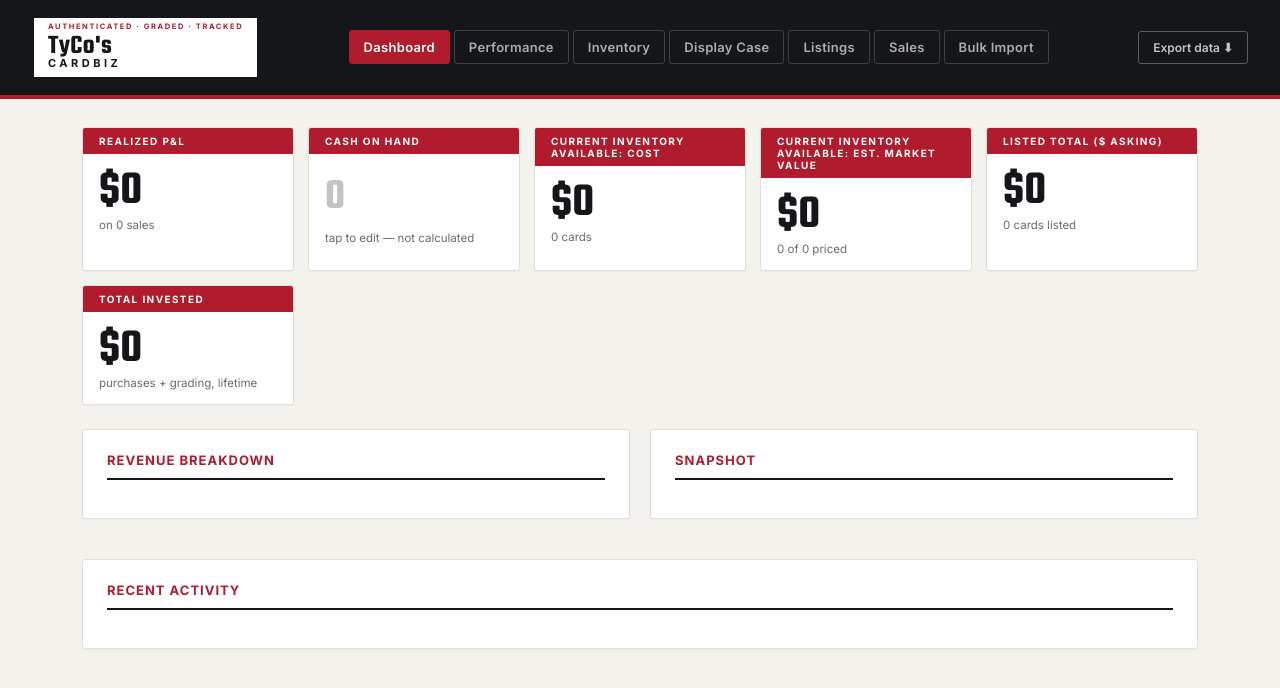
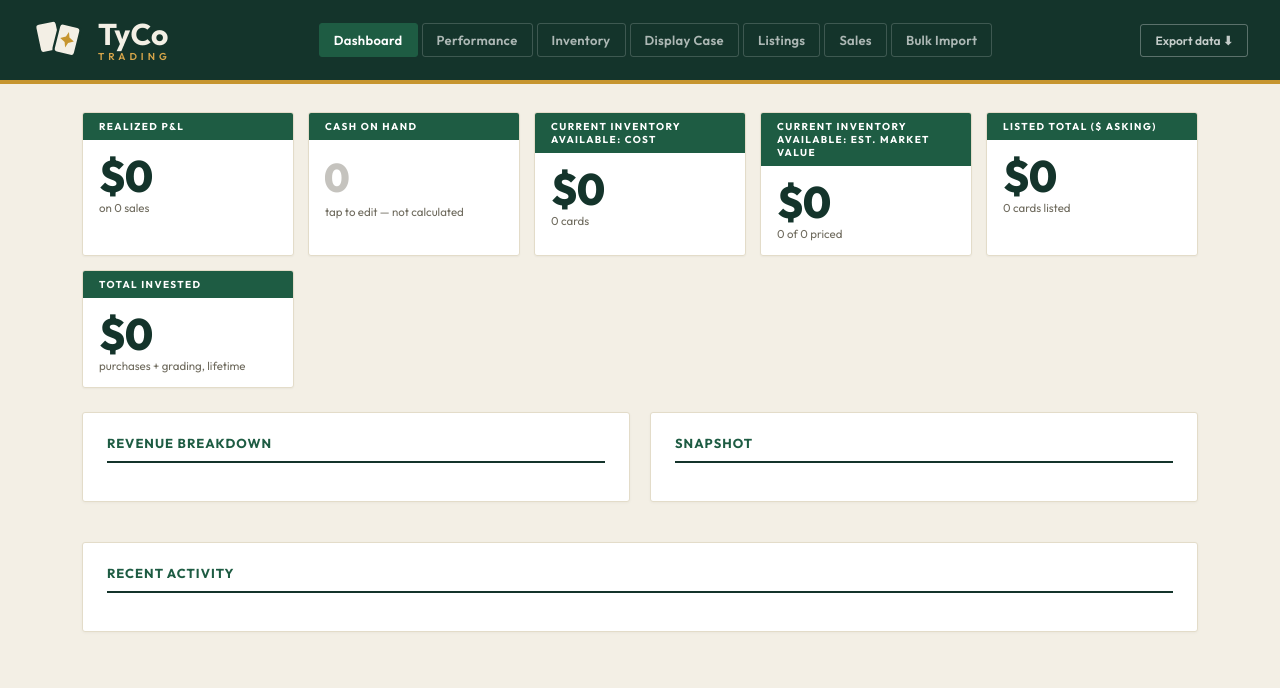
Before and after one commit to Tyc0-29/Carbiz-Dashboard, a website: page public/index.html in a window 1280 px wide. Drawn offline with nearby package versions, Linux system fonts and the light colour scheme; no server answers.

Commit message:
Full rebrand to TyCo Trading: forest/cream/gold palette, Outfit font, card-fan mark, new icons

```diff
--- a/public/app.js
+++ b/public/app.js
@@ -789,7 +789,7 @@ async function loadPerformance() {
       datasets: [{
         label: 'Net proceeds',
         data: values,
-        backgroundColor: '#B01B2E'
+        backgroundColor: '#C6952F'
       }]
     },
     options: {
--- a/public/index.html
+++ b/public/index.html
@@ -3,27 +3,35 @@
 <head>
 <meta charset="UTF-8" />
 <meta name="viewport" content="width=device-width, initial-scale=1.0" />
-<title>TyCo's Cardbiz — Dashboard</title>
+<title>Cardbiz — TyCo Trading</title>
 <link rel="manifest" href="/manifest.json" />
 <link rel="icon" type="image/png" href="/favicon-32.png" />
 <link rel="apple-touch-icon" href="/apple-touch-icon.png" />
-<meta name="theme-color" content="#14161A" />
+<meta name="theme-color" content="#14342B" />
 <meta name="apple-mobile-web-app-capable" content="yes" />
 <meta name="apple-mobile-web-app-status-bar-style" content="black-translucent" />
 <meta name="apple-mobile-web-app-title" content="Cardbiz" />
 <link rel="preconnect" href="https://fonts.googleapis.com">
 <link rel="preconnect" href="https://fonts.gstatic.com" crossorigin>
-<link href="https://fonts.googleapis.com/css2?family=Teko:wght@400;500;600;700&family=Inter:wght@400;500;600;700&family=JetBrains+Mono:wght@400;500;600&display=swap" rel="stylesheet">
+<link href="https://fonts.googleapis.com/css2?family=Outfit:wght@400;500;600;700;800&family=JetBrains+Mono:wght@400;500;600&display=swap" rel="stylesheet">
 <link rel="stylesheet" href="styles.css" />
 </head>
 <body>
 
 <header class="topbar">
-  <div class="brand">
-    <div class="cert-mark">
-      <div class="cert-mark-top">AUTHENTICATED · GRADED · TRACKED</div>
-      <div class="cert-mark-main">TyCo's</div>
-      <div class="cert-mark-sub">CARDBIZ</div>
+  <div class="brand brand-lockup">
+    <svg class="brand-fan" width="52" height="48" viewBox="0 0 52 48" fill="none" xmlns="http://www.w3.org/2000/svg">
+      <g transform="rotate(-12 16 24)">
+        <rect x="6" y="6" width="22" height="30" rx="4" fill="#F3EFE5" stroke="#14342B" stroke-width="2.4"/>
+      </g>
+      <g transform="rotate(14 36 24)">
+        <rect x="24" y="9" width="22" height="30" rx="4" fill="#F3EFE5" stroke="#14342B" stroke-width="2.4"/>
+        <path d="M35 16 L36.8 21.2 L42 24 L36.8 26.8 L35 32 L33.2 26.8 L28 24 L33.2 21.2 Z" fill="#C6952F"/>
+      </g>
+    </svg>
+    <div class="brand-text">
+      <div class="brand-name">TyCo</div>
+      <div class="brand-sub">TRADING</div>
     </div>
   </div>
   <nav class="tabs" id="tabs">
--- a/public/styles.css
+++ b/public/styles.css
@@ -1,20 +1,22 @@
 :root {
-  --ink: #14161A;
-  --ink-soft: #2A2D33;
+  --ink: #14342B;            /* deep forest — headers, strong text */
+  --ink-soft: #1F4A3A;
   --white: #FFFFFF;
-  --paper: #F4F2ED;
-  --paper-line: #E4E0D6;
-  --red: #B01B2E;
-  --red-dark: #7E1220;
-  --red-wash: #FBEAEC;
+  --paper: #F3EFE5;          /* cream */
+  --paper-line: #E3DCC9;
+  --red: #1E5C43;            /* brand forest — primary actions (var name kept for safety) */
+  --red-dark: #164534;
+  --red-wash: #F5EAD2;       /* warm gold wash for notices */
+  --gold: #C6952F;
+  --gold-soft: #D6A54A;
   --navy: #1C2B4A;
   --green: #1F7A43;
   --loss: #B0142E;
-  --text-dim: #6B6B66;
-  --text-body: #201F1B;
+  --text-dim: #6F6B5E;
+  --text-body: #22201A;
 
-  --font-display: 'Teko', sans-serif;
-  --font-body: 'Inter', sans-serif;
+  --font-display: 'Outfit', sans-serif;
+  --font-body: 'Outfit', sans-serif;
   --font-mono: 'JetBrains Mono', monospace;
 }
 
@@ -36,7 +38,7 @@ body {
   justify-content: space-between;
   padding: 16px 32px;
   background: var(--ink);
-  border-bottom: 4px solid var(--red);
+  border-bottom: 4px solid var(--gold);
   flex-wrap: wrap;
   gap: 16px;
 }
@@ -47,38 +49,27 @@ body {
   gap: 12px;
 }
 
-.cert-mark {
-  display: inline-flex;
-  flex-direction: column;
-  align-items: flex-start;
-  background: var(--white);
-  border: 2px solid var(--ink);
-  border-radius: 2px;
-  padding: 5px 14px 7px;
-  line-height: 1.05;
+.brand-lockup {
+  display: flex;
+  align-items: center;
+  gap: 14px;
 }
-.cert-mark-top {
+.brand-fan { display: block; }
+.brand-text { line-height: 1; }
+.brand-name {
+  font-family: var(--font-display);
+  font-size: 30px;
+  font-weight: 700;
+  color: #F3EFE5;
+  letter-spacing: 0.2px;
+}
+.brand-sub {
   font-family: var(--font-body);
-  font-size: 7.5px;
-  font-weight: 800;
-  letter-spacing: 1.6px;
-  color: var(--red);
-  margin-bottom: 2px;
-}
-.cert-mark-main {
-  font-family: var(--font-display);
-  font-size: 27px;
+  font-size: 10px;
   font-weight: 600;
-  color: var(--ink);
-  letter-spacing: 0.3px;
-}
-.cert-mark-sub {
-  font-family: var(--font-body);
-  font-size: 11px;
-  font-weight: 800;
-  letter-spacing: 3.5px;
-  color: var(--ink);
-  margin-top: -3px;
+  letter-spacing: 4px;
+  color: var(--gold-soft);
+  margin-top: 3px;
 }
 
 .tabs {
@@ -152,8 +143,8 @@ main { padding: 28px 32px 64px; max-width: 1180px; margin: 0 auto; }
 }
 .score-value {
   font-family: var(--font-display);
-  font-size: 48px;
-  font-weight: 600;
+  font-size: 44px;
+  font-weight: 800;
   line-height: 1;
   color: var(--ink);
   font-variant-numeric: tabular-nums;
@@ -169,8 +160,8 @@ main { padding: 28px 32px 64px; max-width: 1180px; margin: 0 auto; }
 
 .flag-banner {
   background: var(--red-wash);
-  border: 1px solid var(--red);
-  color: var(--red-dark);
+  border: 1px solid var(--gold);
+  color: #7A5A14;
   padding: 12px 16px;
   border-radius: 3px;
   font-size: 13px;
@@ -269,8 +260,8 @@ details.panel:not([open]) { padding-bottom: 22px; }
   border: none;
   background: transparent;
   font-family: var(--font-display);
-  font-size: 44px;
-  font-weight: 600;
+  font-size: 40px;
+  font-weight: 800;
   color: var(--ink);
   padding: 12px 16px 2px;
   font-variant-numeric: tabular-nums;
```
Also changed, not shown: public/apple-touch-icon.png, public/favicon-32.png, public/favicon-64.png, public/icons/icon-192.png, public/icons/icon-512.png, public/manifest.json.
